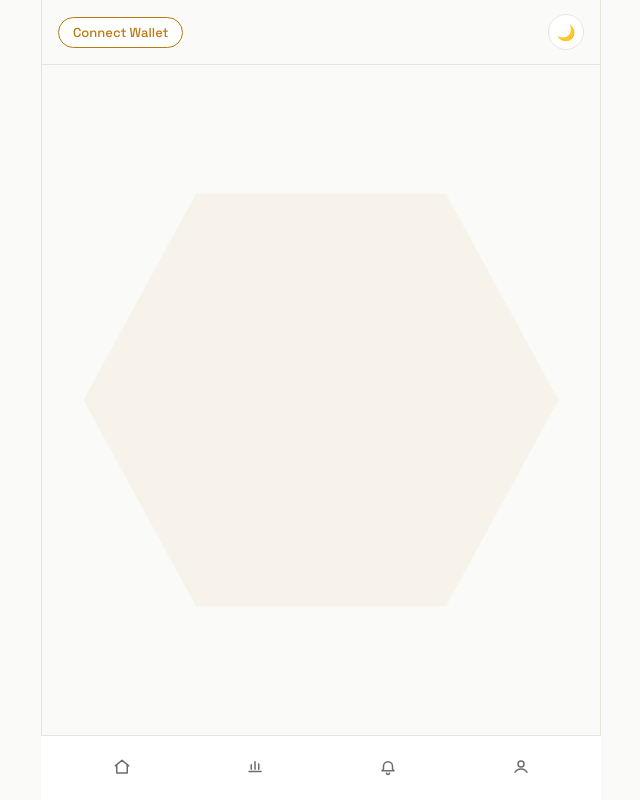
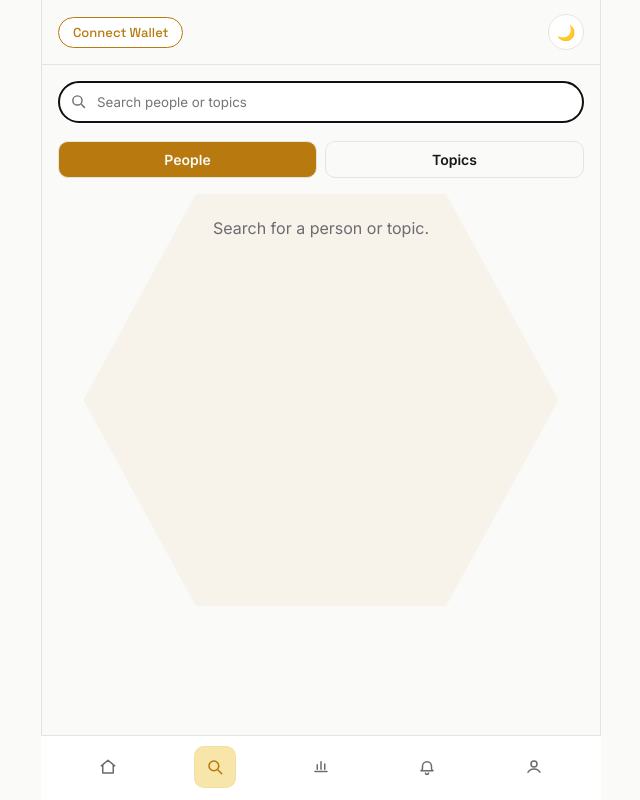
Before and after one commit to thereal-awetoby/nimiqgram, a React (Vite) app in the folder social-miniapp-frontend/: page /search in a window 1280 px wide. Before the commit this address had no page. Shown: the whole page, without its empty margins (319-959 px from the left). Built offline with nearby package versions, Linux system fonts and the light colour scheme.

Commit message:
Add search and readable notifications

```diff
--- a/social-miniapp-frontend/src/App.jsx
+++ b/social-miniapp-frontend/src/App.jsx
@@ -4,12 +4,15 @@ import Feed from './pages/Feed'
 import Profile from './pages/Profile'
 import Leaderboard from './pages/Leaderboard'
 import Notifications from './pages/Notifications'
+import Search from './pages/Search'
+import Post from './pages/Post'
 import WalletConnect from './components/WalletConnect'
 import NimiqWatermark from './components/NimiqWatermark'
 import BouncingHexagon from './BouncingHexagon'
 
 const NAV_ITEMS = [
   { to: '/', label: 'Feed', icon: 'home' },
+  { to: '/search', label: 'Search', icon: 'search' },
   { to: '/leaderboard', label: 'Leaderboard', icon: 'chart' },
   { to: '/notifications', label: 'Notifications', icon: 'bell' },
   { to: '/profile', label: 'Profile', icon: 'user' },
@@ -56,6 +59,13 @@ function NavIcon({ type, active }) {
         <svg {...common}>
           <circle cx="12" cy="8" r="4" />
           <path d="M4 19c1.5-3 5-4.5 8-4.5s6.5 1.5 8 4.5" />
+        </svg>
+      )
+    case 'search':
+      return (
+        <svg {...common}>
+          <circle cx="10.5" cy="10.5" r="6.5" />
+          <path d="m16 16 5 5" />
         </svg>
       )
     default:
@@ -188,6 +198,8 @@ function App() {
             <Route path="/profile/:wallet" element={<Profile />} />
             <Route path="/leaderboard" element={<Leaderboard />} />
             <Route path="/notifications" element={<Notifications />} />
+            <Route path="/search" element={<Search />} />
+            <Route path="/post/:postId" element={<Post />} />
           </Routes>
         </div>
 
--- a/social-miniapp-frontend/src/pages/Notifications.jsx
+++ b/social-miniapp-frontend/src/pages/Notifications.jsx
@@ -1,4 +1,5 @@
 import { useState, useEffect } from 'react'
+import { Link } from 'react-router-dom'
 import { useAuth } from '../context/AuthContext'
 import { getNotifications, markNotificationsRead } from '../lib/api'
 import LoadingHexagon from '../components/LoadingHexagon'
@@ -31,7 +32,7 @@ function Notifications() {
   async function handleMarkAllRead() {
     try {
       await markNotificationsRead(token)
-      setNotifications((prev) => prev.map((n) => ({ ...n, read: true })))
+      setNotifications((prev) => prev.map((n) => ({ ...n, readAt: n.readAt || new Date().toISOString() })))
     } catch (err) {
       console.error(err)
       setError(err.message)
@@ -46,7 +47,15 @@ function Notifications() {
     )
   }
 
-  const unreadCount = notifications.filter((n) => !n.read).length
+  const unreadCount = notifications.filter((n) => !n.readAt).length
+
+  function notificationText(notification) {
+    const actor = notification.actorUsername || 'Someone'
+    if (notification.type === 'like') return `${actor} liked your post.`
+    if (notification.type === 'comment') return `${actor} commented on your post.`
+    if (notification.type === 'tip') return `${actor} sent you a tip.`
+    return `${actor} interacted with your post.`
+  }
 
   return (
     <div style={{ padding: 16, maxWidth: 420, margin: '0 auto', textAlign: 'center' }}>
@@ -81,19 +90,27 @@ function Notifications() {
       ) : notifications.length === 0 ? (
         <p style={{ color: 'var(--text-muted)' }}>No notifications yet.</p>
       ) : (
-        <div style={{ textAlign: 'left', border: '1px solid var(--nav-border)', borderRadius: 14, overflow: 'hidden' }}>
+        <div style={{ textAlign: 'left', display: 'flex', flexDirection: 'column', gap: 8 }}>
           {notifications.map((n, i) => (
-            <div
+            <Link
               key={n.id || i}
+              to={n.postId ? `/post/${n.postId}` : '#'}
               style={{
                 padding: '12px 16px',
-                borderBottom: i < notifications.length - 1 ? '1px solid var(--nav-border)' : 'none',
-                fontWeight: n.read ? 400 : 600,
+                border: '1px solid var(--nav-border)',
+                borderRadius: 12,
+                background: n.readAt ? 'transparent' : 'rgba(242, 169, 59, 0.08)',
+                fontWeight: n.readAt ? 400 : 600,
                 fontSize: 14,
+                color: 'var(--text-color)',
+                display: 'flex',
+                alignItems: 'center',
+                gap: 10,
               }}
             >
-              {n.message || n.text || JSON.stringify(n)}
-            </div>
+              <span style={{ width: 8, height: 8, borderRadius: '50%', background: n.readAt ? 'var(--nav-border)' : 'var(--accent-color)', flexShrink: 0 }} />
+              <span>{notificationText(n)}</span>
+            </Link>
           ))}
         </div>
       )}
--- /dev/null
+++ b/social-miniapp-frontend/src/pages/Search.jsx
@@ -0,0 +1,125 @@
+import { useEffect, useState } from 'react'
+import { Link } from 'react-router-dom'
+import { searchApp } from '../lib/api'
+import Avatar from '../components/Avatar'
+import LoadingHexagon from '../components/LoadingHexagon'
+
+function Search() {
+  const [query, setQuery] = useState('')
+  const [activeTab, setActiveTab] = useState('people')
+  const [results, setResults] = useState({ people: [], posts: [] })
+  const [loading, setLoading] = useState(false)
+  const [error, setError] = useState(null)
+
+  useEffect(() => {
+    const term = query.trim()
+    if (!term) {
+      setResults({ people: [], posts: [] })
+      setLoading(false)
+      return undefined
+    }
+
+    let cancelled = false
+    const timer = window.setTimeout(async () => {
+      setLoading(true)
+      setError(null)
+      try {
+        const data = await searchApp(term)
+        if (!cancelled) setResults(data)
+      } catch (err) {
+        if (!cancelled) setError(err.message)
+      } finally {
+        if (!cancelled) setLoading(false)
+      }
+    }, 250)
+
+    return () => {
+      cancelled = true
+      window.clearTimeout(timer)
+    }
+  }, [query])
+
+  const people = results.people || []
+  const posts = results.posts || []
+
+  return (
+    <div style={{ padding: 16, maxWidth: 560, margin: '0 auto' }}>
+      <div style={{ position: 'relative' }}>
+        <svg width="17" height="17" viewBox="0 0 24 24" fill="none" stroke="var(--text-muted)" strokeWidth="2" style={{ position: 'absolute', left: 12, top: 12 }}>
+          <circle cx="10.5" cy="10.5" r="6.5" />
+          <path d="m16 16 5 5" />
+        </svg>
+        <input
+          autoFocus
+          value={query}
+          onChange={(event) => setQuery(event.target.value)}
+          placeholder="Search people or topics"
+          aria-label="Search people or topics"
+          style={{ width: '100%', height: 42, paddingLeft: 38, borderRadius: 21 }}
+        />
+      </div>
+
+      <div style={{ display: 'flex', gap: 8, margin: '18px 0 12px' }}>
+        {[
+          ['people', 'People'],
+          ['posts', 'Topics'],
+        ].map(([value, label]) => (
+          <button
+            key={value}
+            onClick={() => setActiveTab(value)}
+            style={{
+              flex: 1,
+              padding: '9px 12px',
+              borderRadius: 10,
+              border: '1px solid var(--nav-border)',
+              background: activeTab === value ? 'var(--accent-color)' : 'transparent',
+              color: activeTab === value ? 'var(--bg-color)' : 'var(--text-color)',
+              fontWeight: 700,
+            }}
+          >
+            {label}
+          </button>
+        ))}
+      </div>
+
+      {error && <p style={{ color: '#e0245e' }}>{error}</p>}
+      {loading ? (
+        <LoadingHexagon label="Searching" />
+      ) : !query.trim() ? (
+        <p style={{ color: 'var(--text-muted)', textAlign: 'center', padding: 24 }}>Search for a person or topic.</p>
+      ) : activeTab === 'people' ? (
+        people.length === 0 ? (
+          <p style={{ color: 'var(--text-muted)', textAlign: 'center', padding: 24 }}>No people found.</p>
+        ) : (
+          <div style={{ display: 'flex', flexDirection: 'column', gap: 8 }}>
+            {people.map((person) => (
+              <Link key={person.wallet} to={`/profile/${encodeURIComponent(person.wallet)}`} style={{ display: 'flex', alignItems: 'center', gap: 10, padding: 10, border: '1px solid var(--nav-border)', borderRadius: 12, color: 'inherit' }}>
+                <Avatar url={person.avatarUrl} fallback={person.username || person.wallet} size={42} />
+                <div style={{ minWidth: 0 }}>
+                  <strong style={{ display: 'block' }}>{person.displayName || person.username || person.wallet}</strong>
+                  {person.username && <span style={{ color: 'var(--accent-color)', fontSize: 12 }}>@{person.username}</span>}
+                  {person.bio && <div style={{ color: 'var(--text-muted)', fontSize: 12, whiteSpace: 'nowrap', overflow: 'hidden', textOverflow: 'ellipsis' }}>{person.bio}</div>}
+                </div>
+              </Link>
+            ))}
+          </div>
+        )
+      ) : posts.length === 0 ? (
+        <p style={{ color: 'var(--text-muted)', textAlign: 'center', padding: 24 }}>No topics found.</p>
+      ) : (
+        <div style={{ display: 'flex', flexDirection: 'column', gap: 8 }}>
+          {posts.map((post) => (
+            <div key={post.id} style={{ padding: 12, border: '1px solid var(--nav-border)', borderRadius: 12 }}>
+              <Link to={`/profile/${encodeURIComponent(post.author.wallet)}`} style={{ color: 'var(--accent-color)', fontSize: 12, fontWeight: 700 }}>
+                {post.author.displayName || post.author.username || post.author.wallet}
+              </Link>
+              <p style={{ margin: '7px 0 0', lineHeight: 1.4 }}>{post.text}</p>
+            </div>
+          ))}
+        </div>
+      )}
+    </div>
+  )
+}
+
+export default Search
```
